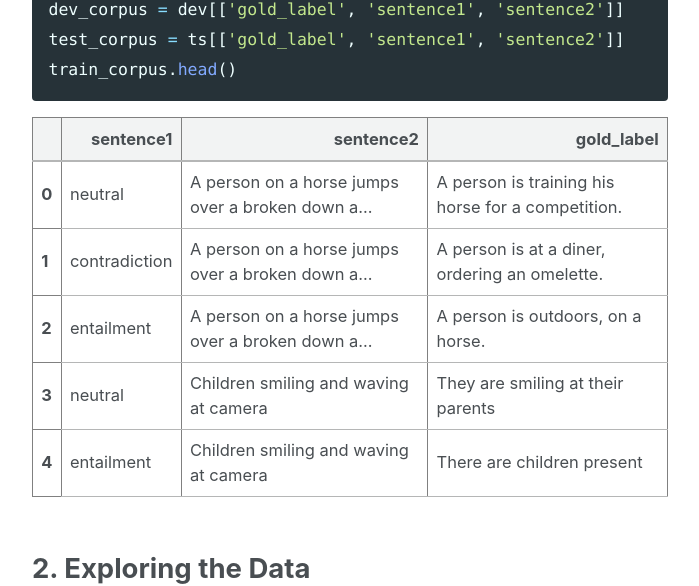
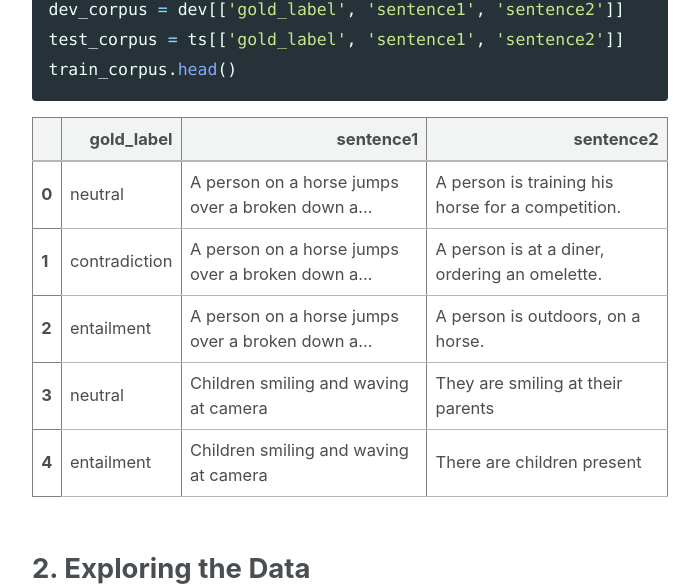
Before and after one commit to hamedhelali/hamedhelali.github.io, a Jekyll site: the page built from _posts/2020-09-02-Fine-tuning-BERT-For-NLI.md, in a window 1280 px wide and 900 px high, scrolled down 2694 px. Shown: the part 131-717 px from the top of the window, without its empty margins (290-989 px from the left). Built offline with Jekyll 4.4.1, drawn with Linux system fonts in a browser that asks for light colours; nearby versions of some CDN libraries.

Commit message:
Update 2020-09-02-Fine-tuning-BERT-For-NLI.md

```diff
--- a/_posts/2020-09-02-Fine-tuning-BERT-For-NLI.md
+++ b/_posts/2020-09-02-Fine-tuning-BERT-For-NLI.md
@@ -91,9 +91,9 @@ train_corpus.head()
   <thead>
     <tr style="text-align: left;">
       <th></th>
+      <th>gold_label</th>
       <th>sentence1</th>
       <th>sentence2</th>
-      <th>gold_label</th>
     </tr>
   </thead>
   <tbody>
@@ -387,10 +387,10 @@ train_corpus.groupby('gold_label').count()
 </style>
 <table border="1" class="dataframe">
   <thead>
-    <tr style="text-align: right;">
+    <tr style="text-align: left;">
+      <th>gold_label</th>
       <th>sentence1</th>
       <th>sentence2</th>
-      <th>gold_label</th>
     </tr>
   </thead>
   <tbody>
```
